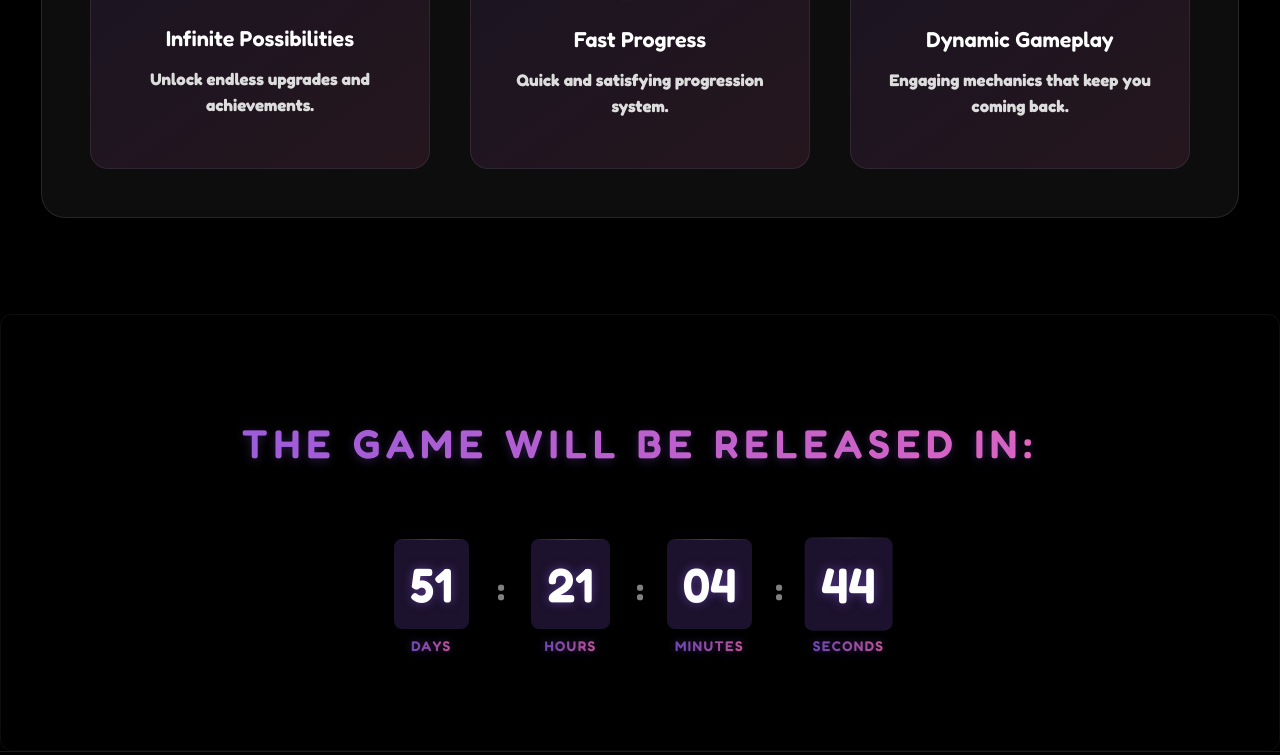
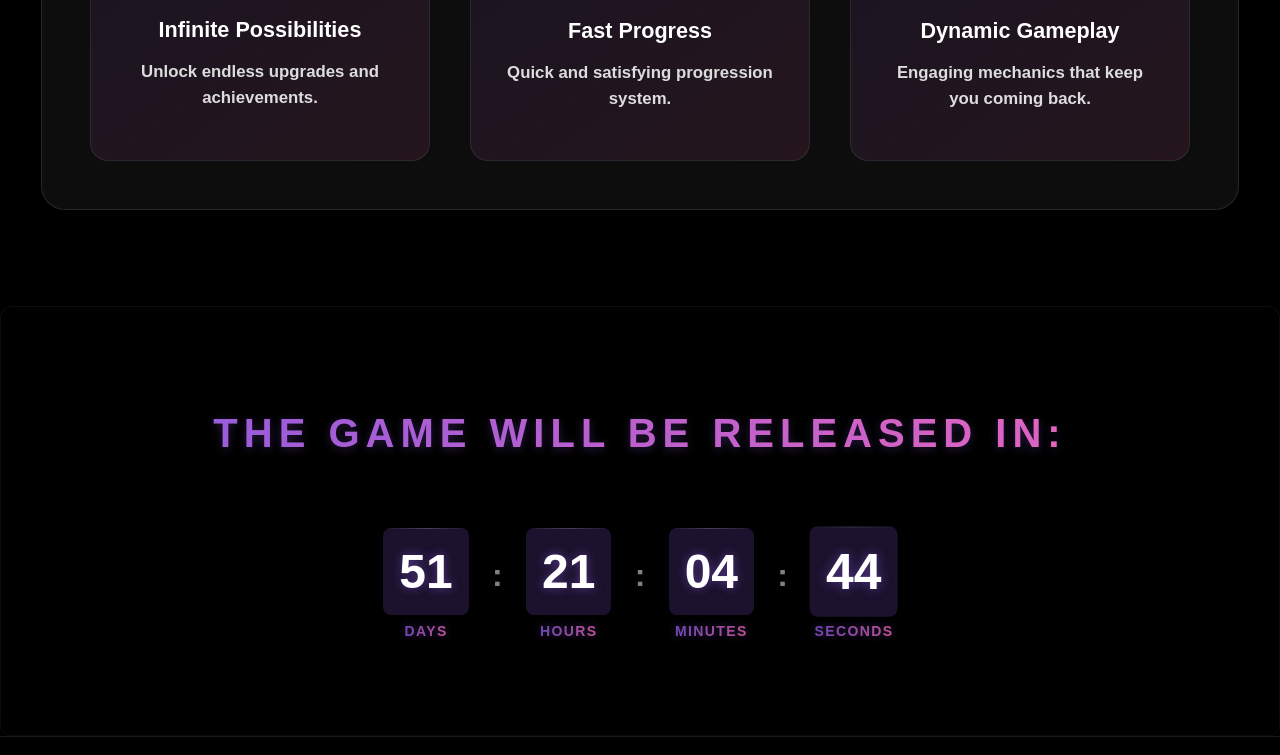
Before and after one commit to Misco-Dev/Up-To-Infinity-Incremental, an Astro site: page / in a window 1280 px wide. Shown: the part 811-1566 px from the top of the page. Built offline with nearby package versions, Linux system fonts and the light colour scheme; Astro itself is replaced by a stand-in of ours; some packages are replaced by stand-ins of ours.

Commit message:
Removed font files and corresponding @font-face declarations

```diff
--- a/src/styles/global.css
+++ b/src/styles/global.css
@@ -11,33 +11,3 @@
     }
 
 }
-
-@font-face {
-    font-family: 'fredoka';
-    src: url('../assets/fonts/Fredoka-Light.woff2') format('woff2');
-    font-weight: 200;
-}
-
-@font-face {
-    font-family: 'fredoka';
-    src: url('../assets/fonts/Fredoka-Regular.woof2') format('woff2');
-    font-weight: 400;
-}
-
-@font-face {
-    font-family: 'fredoka';
-    src: url('../assets/fonts/Fredoka-Medium.woff2') format('woff2');
-    font-weight: 600;
-}
-
-@font-face {
-    font-family: 'fredoka';
-    src: url('../assets/fonts/Fredoka-SemiBold.woff2') format('woff2');
-    font-weight: 800;
-}
-
-@font-face {
-    font-family: 'fredoka';
-    src: url('../assets/fonts/Fredoka-Bold.woff2') format('woff2');
-    font-weight: 900;
-}
```
Also changed, not shown: src/assets/fonts/Fredoka-Bold.woff2 (deleted), src/assets/fonts/Fredoka-Light.woff2 (deleted), src/assets/fonts/Fredoka-Medium.woff2 (deleted), src/assets/fonts/Fredoka-Regular.woff2 (deleted), src/assets/fonts/Fredoka-SemiBold.woff2 (deleted).
